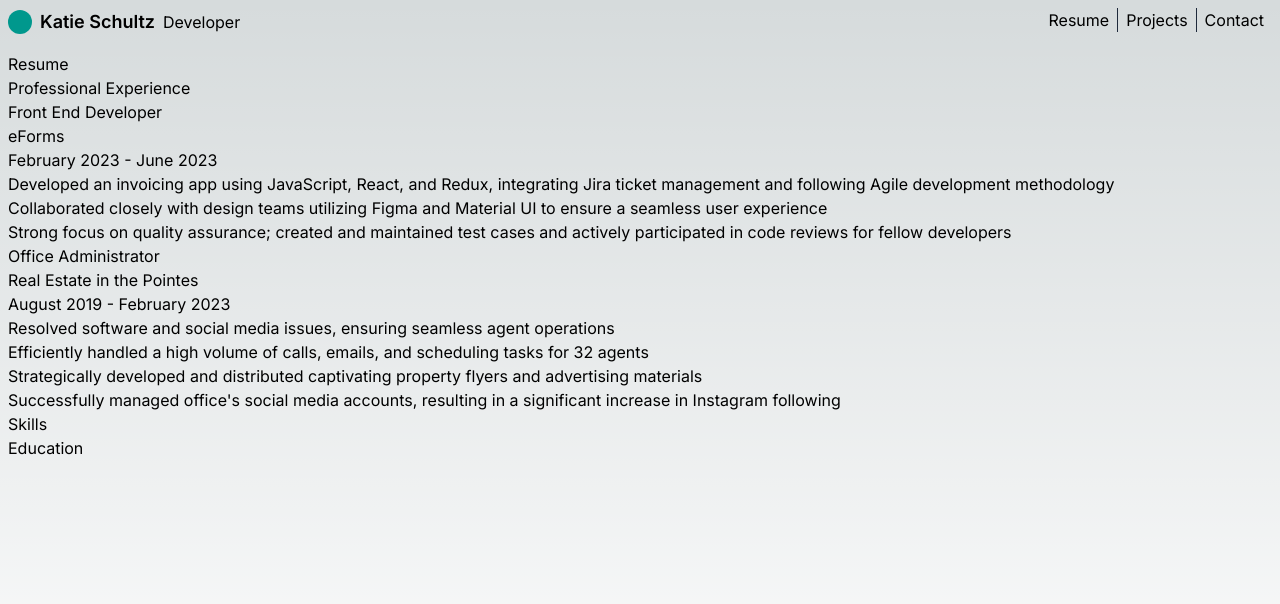
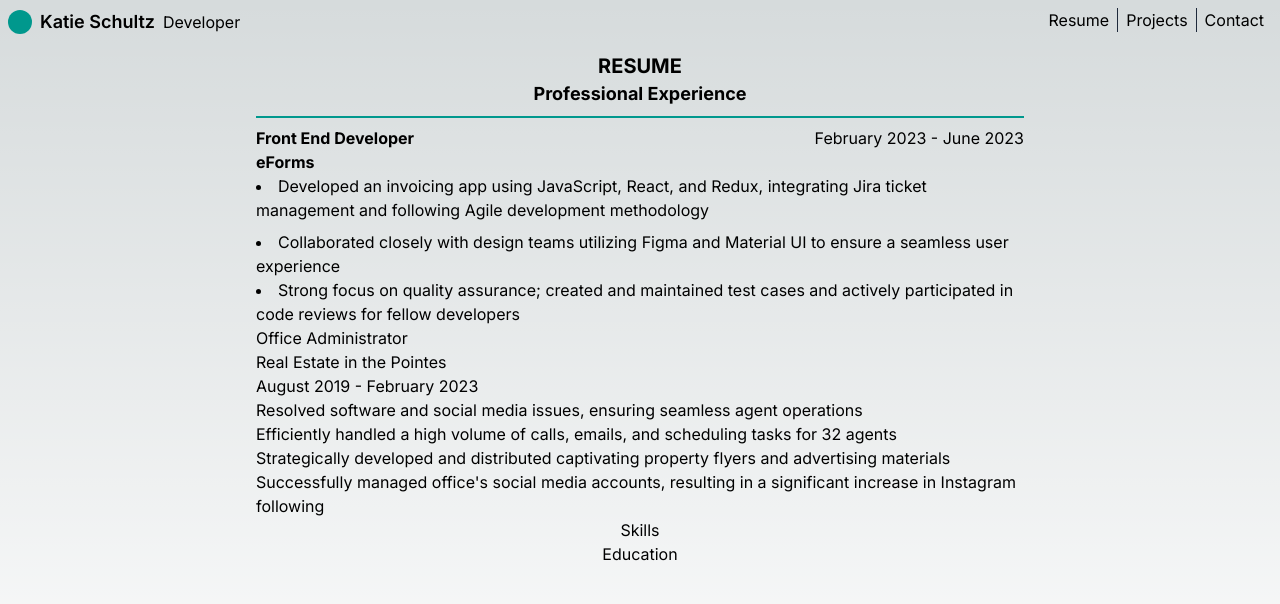
Before and after one commit to KatSchultz/portfolio, a Next.js app: page /resume in a window 1280 px wide. Shown: the top 604 px of the page. Built offline with nearby package versions, Linux system fonts and the light colour scheme.

Commit message:
resume styling

```diff
--- /dev/null
+++ b/src/app/config/resumeDetails.ts
@@ -0,0 +1,22 @@
+export const workExperience = [
+  {
+    title: "Front End Developer",
+    employer: "eForms",
+    dates: "February 2023 - June 2023",
+    description: [
+      `Developed an invoicing app using JavaScript, React, and Redux, integrating Jira ticket management and following Agile development methodology`,
+      `Collaborated closely with design teams utilizing Figma and Material UI to ensure a seamless user experience`,
+      `Strong focus on quality assurance; created and maintained test cases and actively participated in code reviews for fellow developers`,
+    ],
+  },
+  {
+    title: "Office Administrator",
+    employer: "Real Estate in the Pointes",
+    dates: "February 2023 - June 2023",
+    description: [
+      `Developed an invoicing app using JavaScript, React, and Redux, integrating Jira ticket management and following Agile development methodology`,
+      `Collaborated closely with design teams utilizing Figma and Material UI to ensure a seamless user experience`,
+      `Strong focus on quality assurance; created and maintained test cases and actively participated in code reviews for fellow developers`,
+    ],
+  },
+];
--- a/src/app/resume/page.tsx
+++ b/src/app/resume/page.tsx
@@ -1,17 +1,26 @@
 import React from "react";
+
+function Divider() {
+  return <div className="border-solid border-my-teal border-b-2 my-2 w-full" />;
+}
 
 export default function ResumePage() {
   return (
-    <div>
-      <h2>Resume</h2>
-      <div>
-        <h3>Professional Experience</h3>
+    <div className="flex items-center flex-col w-full">
+      <h2 className="font-bold text-xl">RESUME</h2>
+      <div className="flex flex-col items-center md:max-w-3xl">
+        <h3 className="font-bold text-lg">Professional Experience</h3>
+        <Divider />
         <div>
-          <h4>Front End Developer</h4>
-          <h4>eForms</h4>
-          <h5>February 2023 - June 2023</h5>
-          <ul>
-            <li>
+          <div className="flex justify-between">
+            <div>
+              <h4 className="font-bold">Front End Developer</h4>
+              <h4 className="font-bold">eForms</h4>
+            </div>
+            <h5>February 2023 - June 2023</h5>
+          </div>
+          <ul className="list-disc list-inside">
+            <li className="mb-2">
               Developed an invoicing app using JavaScript, React, and Redux,
               integrating Jira ticket management and following Agile development
               methodology
```
